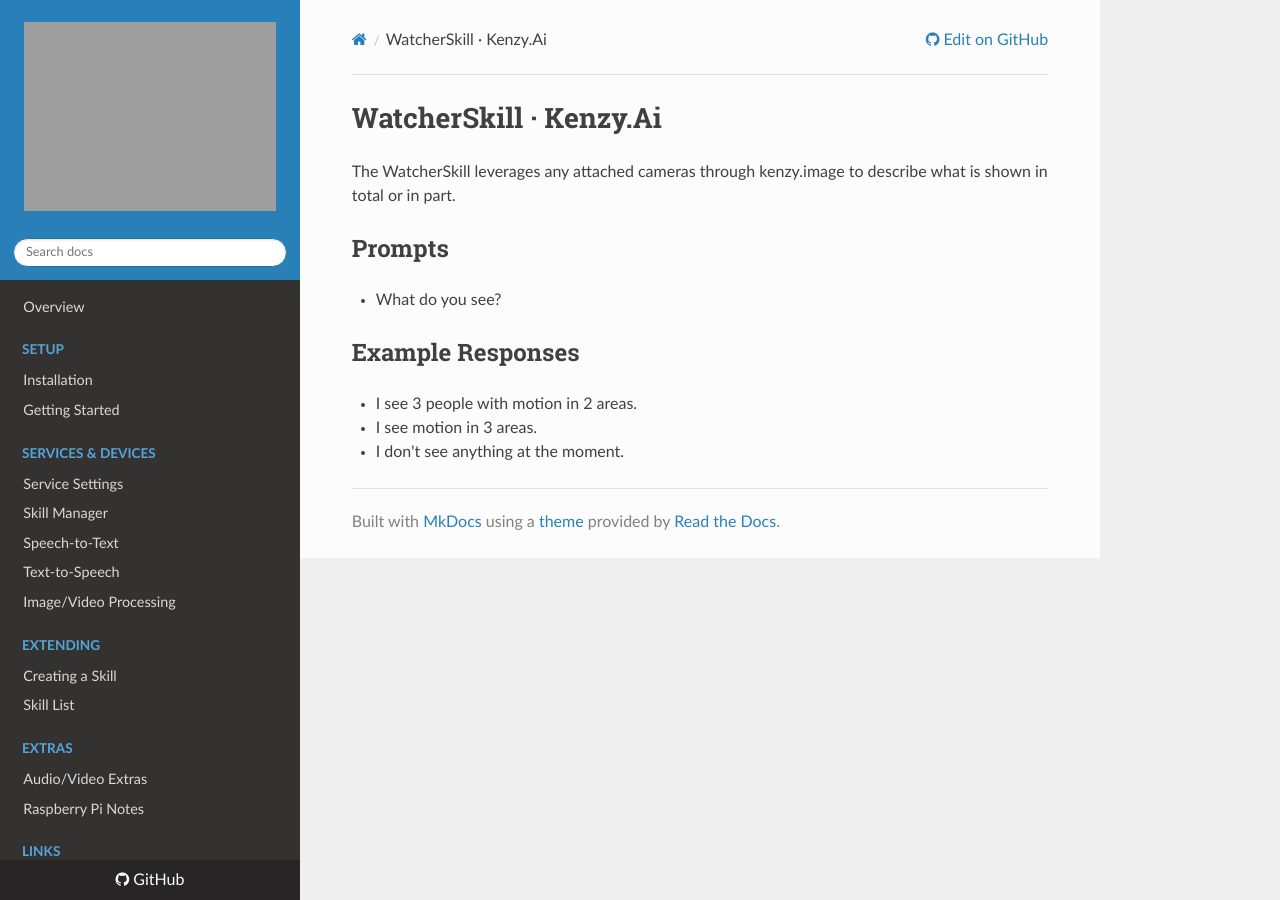
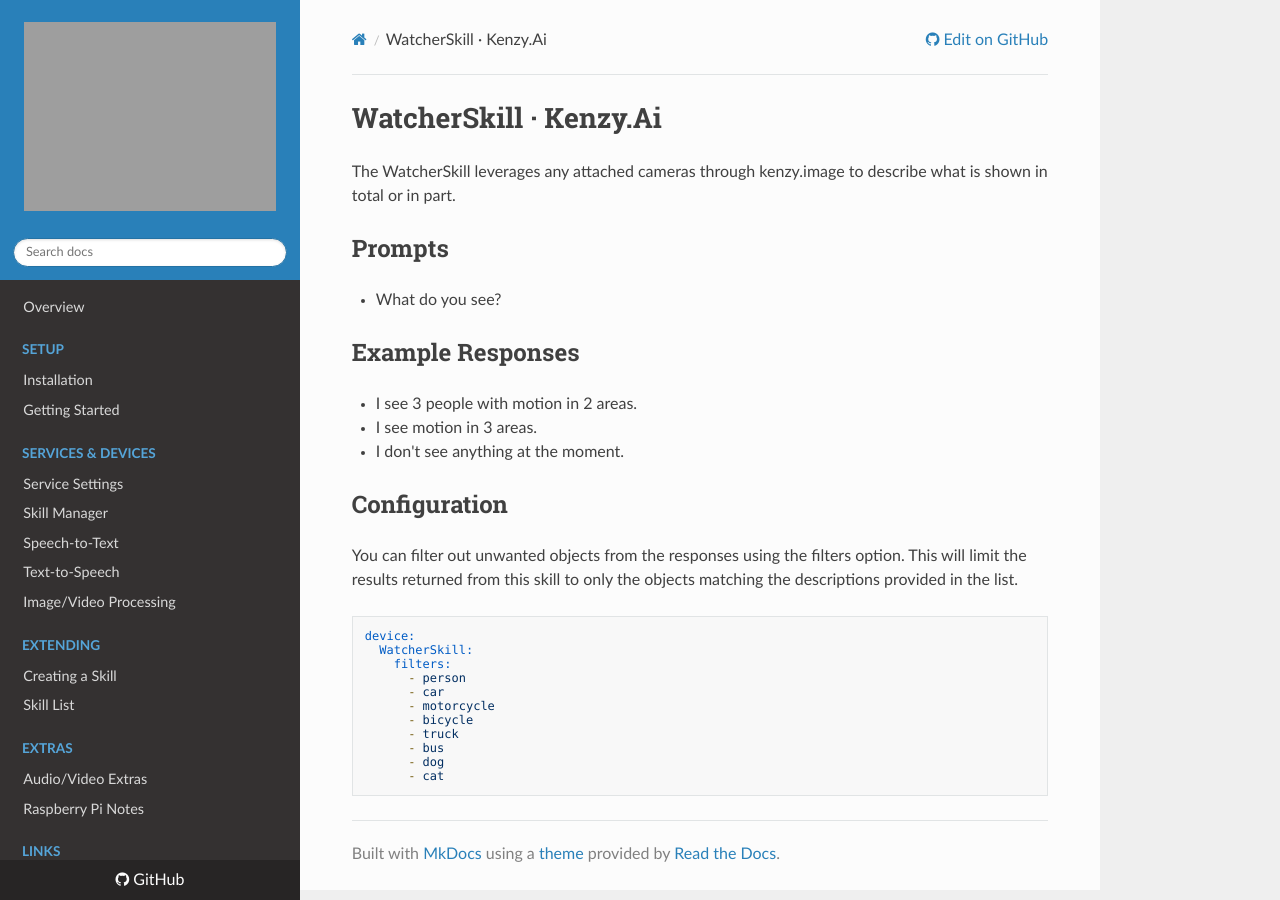
Before and after one commit to lnxusr1/kenzy, an MkDocs documentation site: the page built from docs/kenzy.skills.WatcherSkill.md, in a window 1280 px wide. Built offline with MkDocs 1.6.1, drawn with Linux system fonts in a browser that asks for light colours; nearby versions of some CDN libraries.

````diff
--- a/docs/kenzy.skills.WatcherSkill.md
+++ b/docs/kenzy.skills.WatcherSkill.md
@@ -11,3 +11,21 @@ The WatcherSkill leverages any attached cameras through kenzy.image to describe
 * I see 3 people with motion in 2 areas.
 * I see motion in 3 areas.
 * I don't see anything at the moment.
+
+## Configuration
+
+You can filter out unwanted objects from the responses using the filters option.  This will limit the results returned from this skill to only the objects matching the descriptions provided in the list.
+
+```
+device:
+  WatcherSkill:
+    filters:
+      - person
+      - car
+      - motorcycle
+      - bicycle
+      - truck
+      - bus
+      - dog
+      - cat
+```
````
Also changed, not shown: CHANGELOG.md (+7 -0 lines), docs/kenzy.skills.md (+2 -2 lines), 2 other files.
